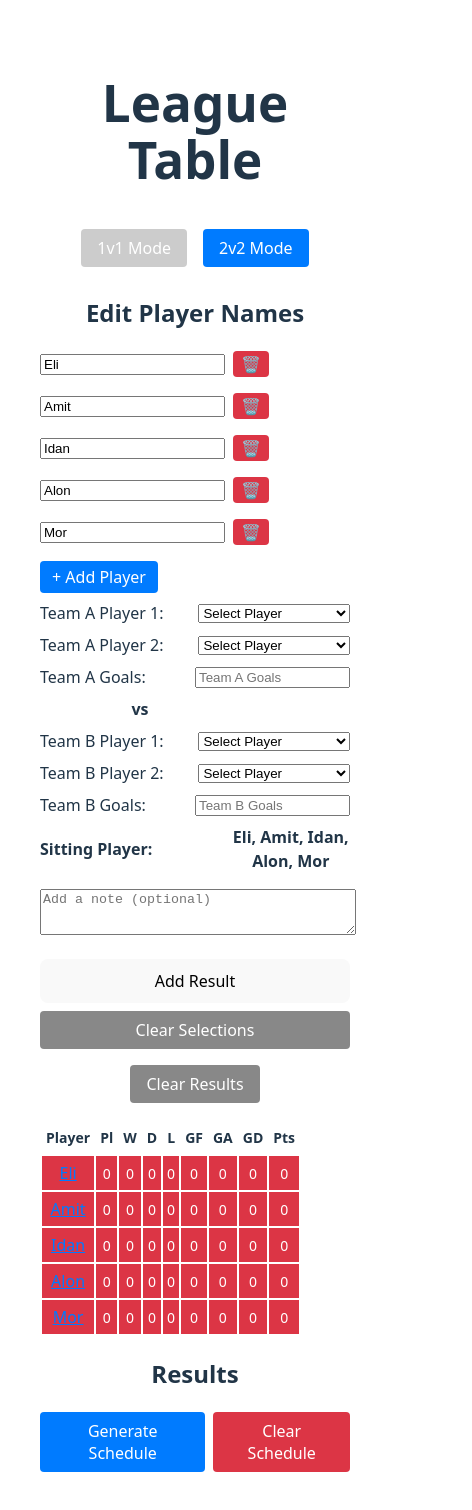
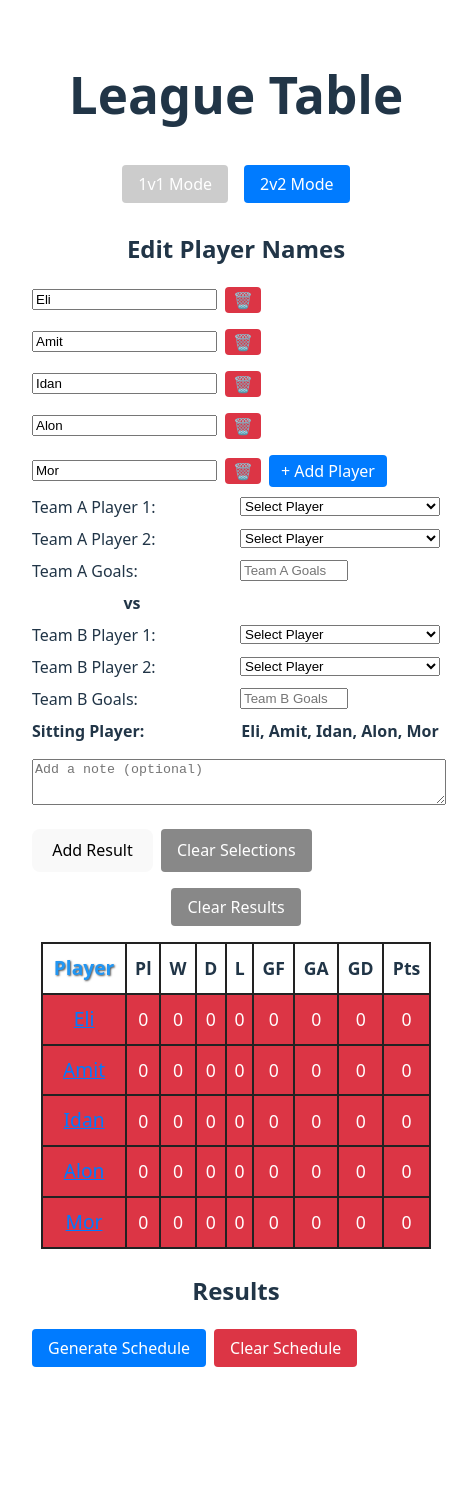
Before and after one commit to amitzbb/league-table, a React (Vite) app in the folder league-table/: page / in a window 390 px wide. Shown: the top 1510 px of the page, 472 px wide, since content can reach past the window. After the commit the page ends 1415 px from the top, so only its background shows below. Built offline with nearby package versions, Linux system fonts and the light colour scheme.

Commit message:
more changes

```diff
--- a/league-table/src/App.css
+++ b/league-table/src/App.css
@@ -94,33 +94,40 @@
   }
 }
 
+.league-table {
+  font-size: 1.4rem;
+  width: 100%;
+  max-width: 900px;
+  margin: 0 auto 24px auto;
+  border-collapse: collapse;
+}
+.league-table th, .league-table td {
+  padding: 16px 18px;
+  border: 2px solid #222;
+  text-align: center;
+}
+.league-table th {
+  font-size: 1.5rem;
+  font-weight: bold;
+}
+.league-table td:first-child, .league-table th:first-child {
+  font-size: 1.5rem;
+  font-weight: bold;
+  color: #2196f3;
+  text-shadow: 1px 1px 2px #000a;
+}
 @media (max-width: 600px) {
-  .container {
-    padding: 8px;
-  }
-  .player-names-edit input {
-    width: 100%;
-    margin-bottom: 8px;
-  }
-  .match-form > div {
-    flex-direction: column !important;
-    align-items: stretch !important;
-  }
-  .match-form label, .match-form select, .match-form input {
-    width: 100% !important;
-    min-width: 0 !important;
-  }
   .league-table {
-    font-size: 14px;
-    width: 100%;
-    display: block;
-    overflow-x: auto;
+    font-size: 1.1rem;
+    max-width: 100vw;
   }
   .league-table th, .league-table td {
-    padding: 6px 4px;
+    padding: 10px 6px;
   }
-  button {
-    font-size: 16px;
-    padding: 10px 16px;
+  .league-table th {
+    font-size: 1.1rem;
+  }
+  .league-table td:first-child, .league-table th:first-child {
+    font-size: 1.2rem;
   }
 }
```
